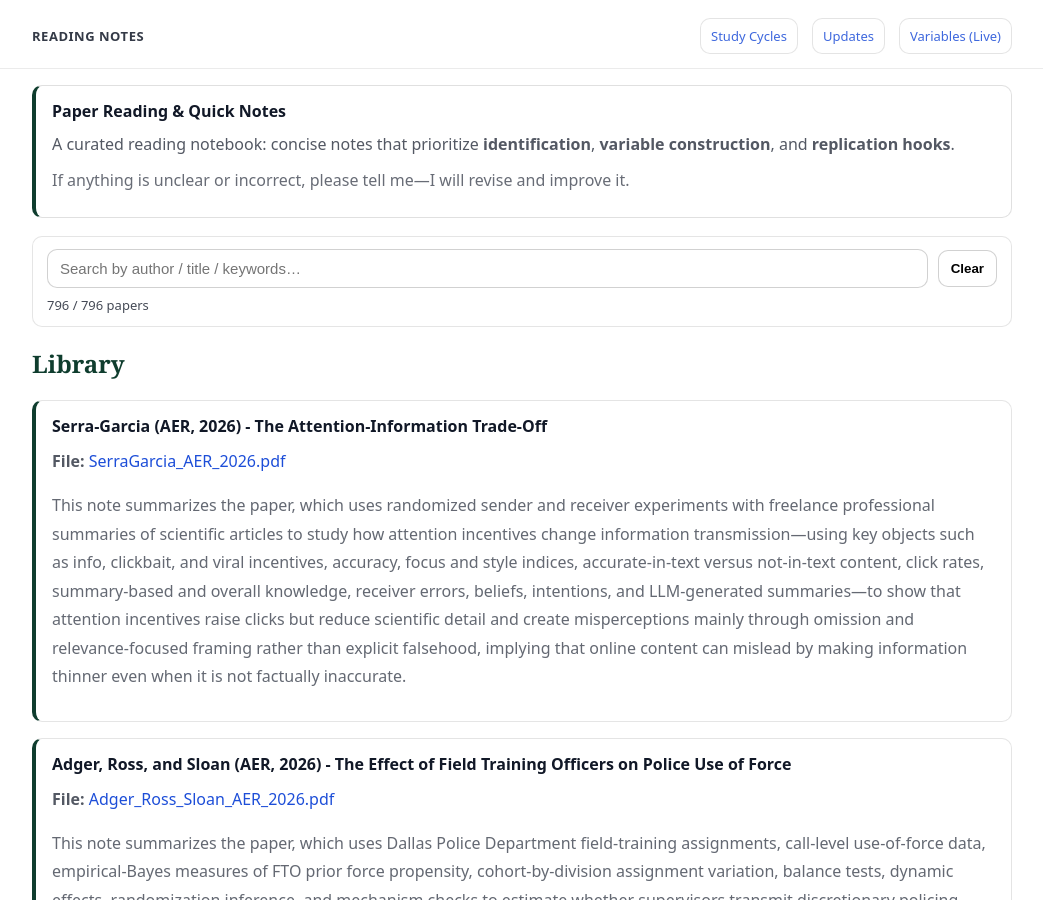
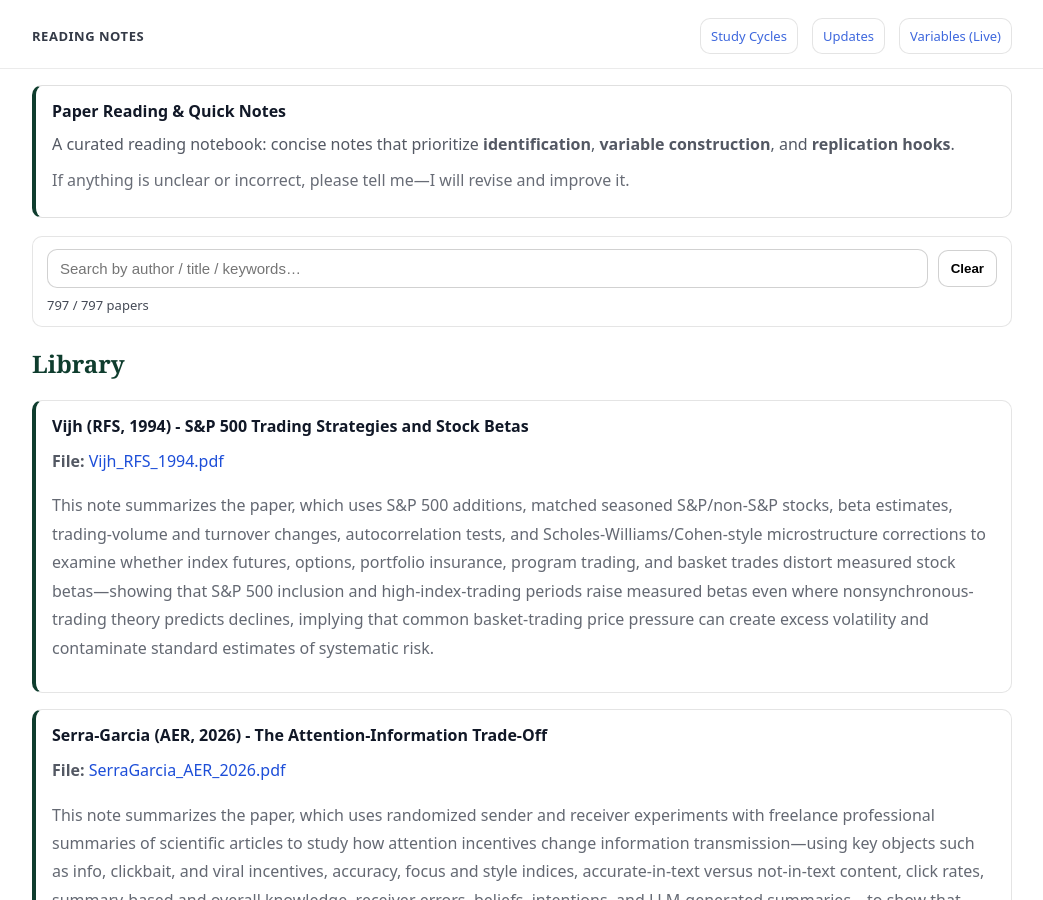
Before and after one commit to yaxinzn/study-archive, a Jekyll site: the page built from reading/index.md, in a window 1280 px wide and 900 px high. Shown: the whole window, without its empty margins (118-1161 px from the left). Built offline with Jekyll 4.4.1, drawn with Linux system fonts in a browser that asks for light colours.

Commit message:
Reading: add/update Vijh_RFS_1994.pdf

```diff
--- a/_data/reading.yml
+++ b/_data/reading.yml
@@ -1,3 +1,7 @@
+- title: "Vijh (RFS, 1994) - S&P 500 Trading Strategies and Stock Betas"
+  file: "Vijh_RFS_1994.pdf"
+  desc: "This note summarizes the paper, which uses S&P 500 additions, matched seasoned S&P/non-S&P stocks, beta estimates, trading-volume and turnover changes, autocorrelation tests, and Scholes-Williams/Cohen-style microstructure corrections to examine whether index futures, options, portfolio insurance, program trading, and basket trades distort measured stock betas—showing that S&P 500 inclusion and high-index-trading periods raise measured betas even where nonsynchronous-trading theory predicts declines, implying that common basket-trading price pressure can create excess volatility and contaminate standard estimates of systematic risk."
+
 - title: "Serra-Garcia (AER, 2026) - The Attention-Information Trade-Off"
   file: "SerraGarcia_AER_2026.pdf"
   desc: "This note summarizes the paper, which uses randomized sender and receiver experiments with freelance professional summaries of scientific articles to study how attention incentives change information transmission—using key objects such as info, clickbait, and viral incentives, accuracy, focus and style indices, accurate-in-text versus not-in-text content, click rates, summary-based and overall knowledge, receiver errors, beliefs, intentions, and LLM-generated summaries—to show that attention incentives raise clicks but reduce scientific detail and create misperceptions mainly through omission and relevance-focused framing rather than explicit falsehood, implying that online content can mislead by making information thinner even when it is not factually inaccurate."
```
Also changed, not shown: 1 other file.
